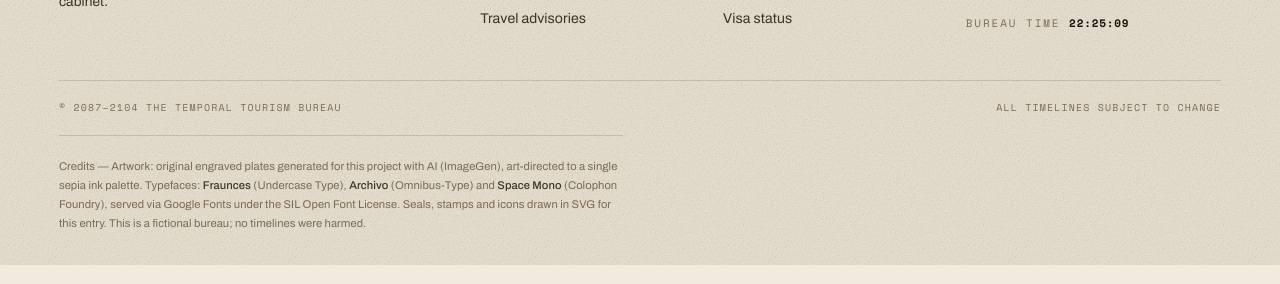
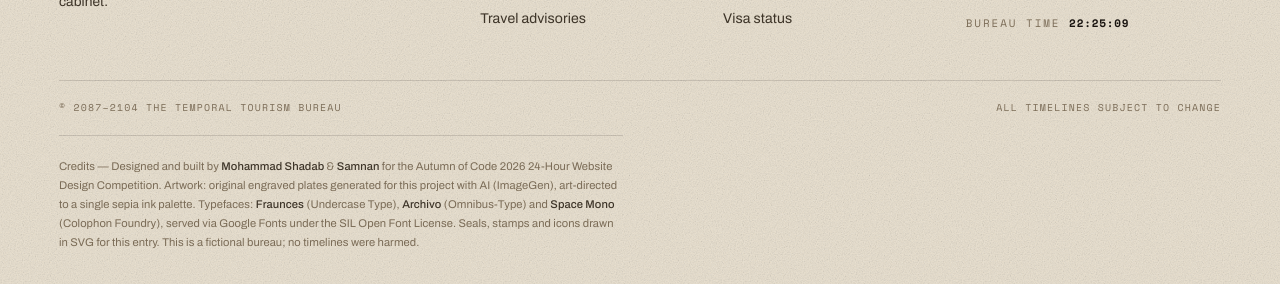
Before and after one commit to Samnannn/temporal-tourism-bureau, a plain HTML site: page 404.html in a window 1280 px wide. Shown: the part 1752-2036 px from the top of the page. Drawn offline with nearby package versions, Linux system fonts and the light colour scheme.

Commit message:
Credit Mohammad Shadab and Samnan

```diff
--- a/404.html
+++ b/404.html
@@ -164,7 +164,7 @@
       <span>© 2087–2104 The Temporal Tourism Bureau</span>
       <span>All timelines subject to change</span>
     </div>
-    <p class="credits">Credits — Artwork: original engraved plates generated for this project with AI (ImageGen), art-directed to a single sepia ink palette. Typefaces: <b>Fraunces</b> (Undercase Type), <b>Archivo</b> (Omnibus-Type) and <b>Space Mono</b> (Colophon Foundry), served via Google Fonts under the SIL Open Font License. Seals, stamps and icons drawn in SVG for this entry. This is a fictional bureau; no timelines were harmed.</p>
+    <p class="credits">Credits — Designed and built by <b>Mohammad Shadab</b> &amp; <b>Samnan</b> for the Autumn of Code 2026 24-Hour Website Design Competition. Artwork: original engraved plates generated for this project with AI (ImageGen), art-directed to a single sepia ink palette. Typefaces: <b>Fraunces</b> (Undercase Type), <b>Archivo</b> (Omnibus-Type) and <b>Space Mono</b> (Colophon Foundry), served via Google Fonts under the SIL Open Font License. Seals, stamps and icons drawn in SVG for this entry. This is a fictional bureau; no timelines were harmed.</p>
   </div>
 </footer>
 
```
Also changed, not shown: advisories.html (+1 -1 lines), booking.html (+1 -1 lines), destinations.html (+1 -1 lines), diaries.html (+1 -1 lines), era.html (+1 -1 lines), faq.html (+1 -1 lines), index.html (+1 -1 lines), packing.html (+1 -1 lines), souvenirs.html (+1 -1 lines), 1 other file.
